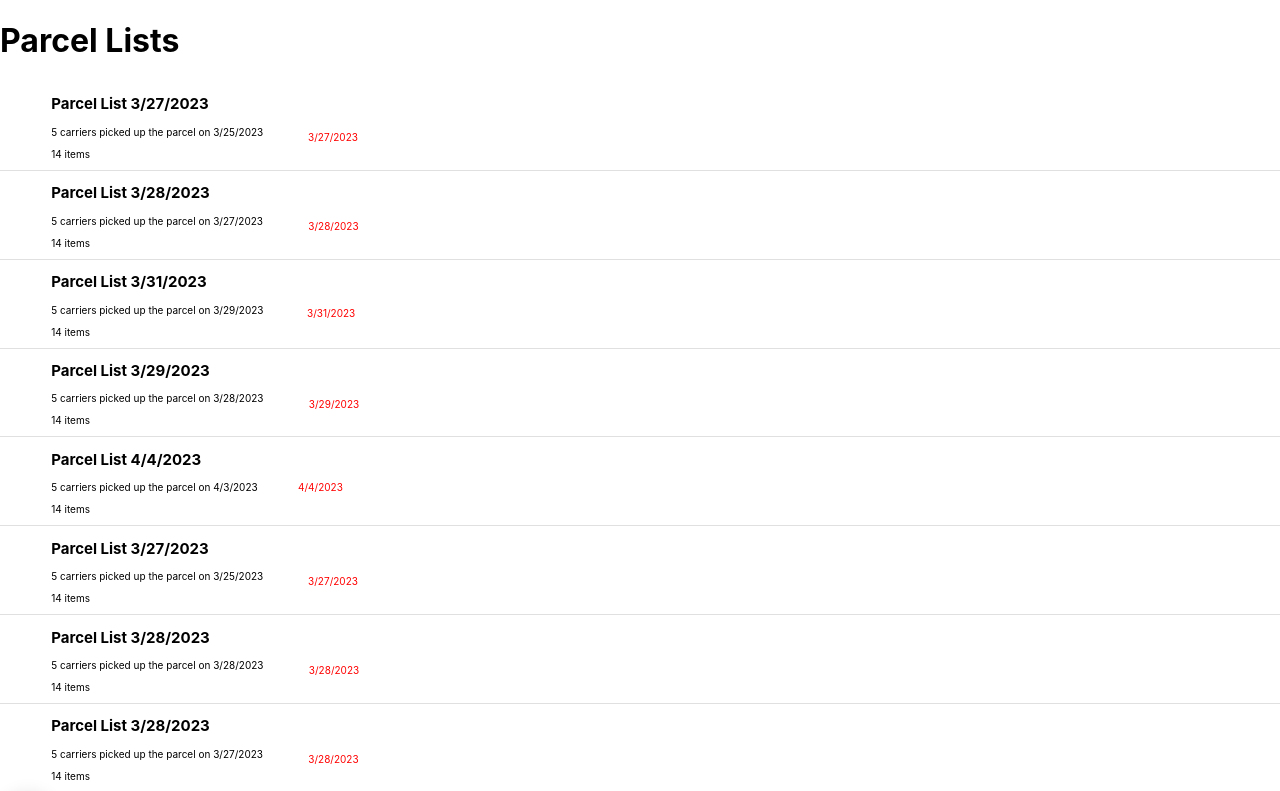
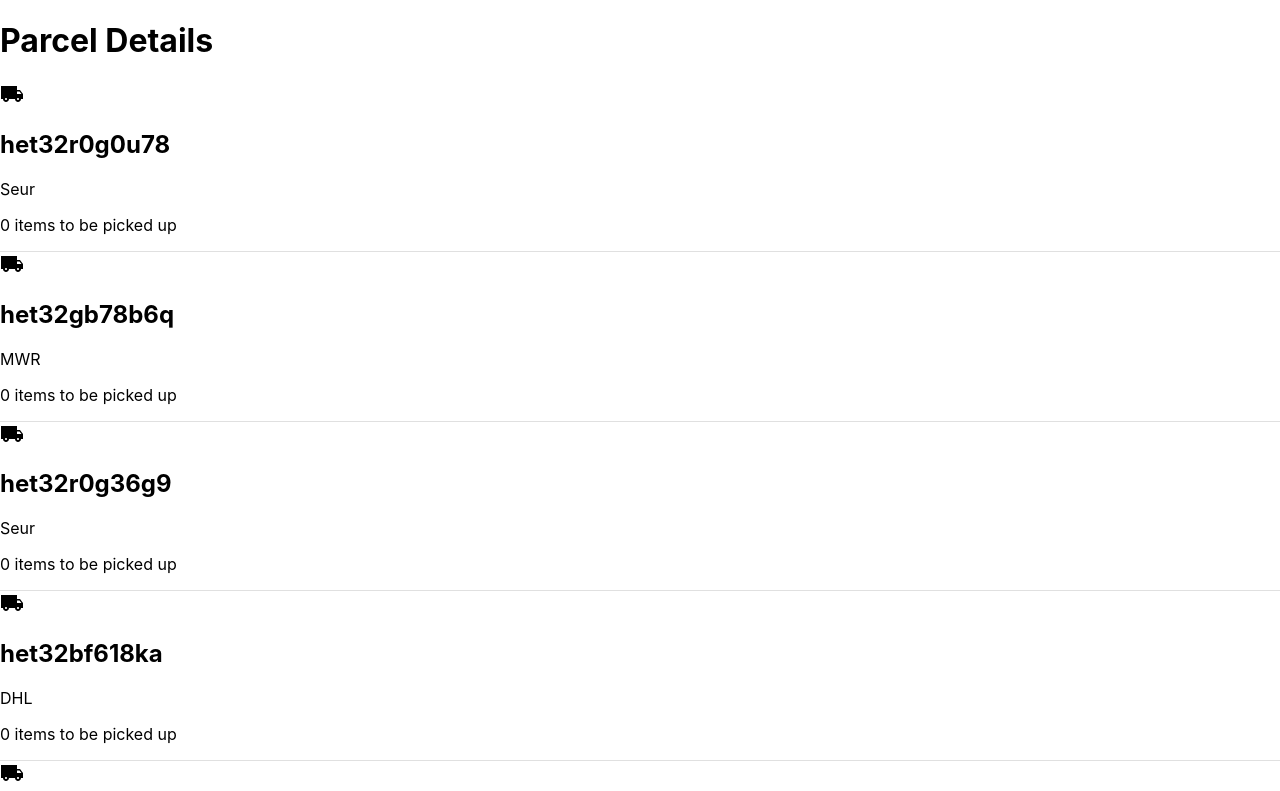
Before and after one commit to JessRm04/mediamarkt-orders-solution, a React (Create React App) app: page / in a window 1280 px wide. Shown: the top 791 px of the page. Built offline with nearby package versions, Linux system fonts and the light colour scheme.

Commit message:
add single parcel page, brings transport.json

```diff
--- a/src/App.js
+++ b/src/App.js
@@ -1,13 +1,14 @@
 import './App.css';
 import {Route, Routes} from "react-router"
 import ParcelLists from './assets/pages/ParcelLists';
-// import ParcelInformationModal from './assets/components/molecules/ParcelInformationModal.jsx'
+import ParcelList from './assets/pages/ParcelList';
+
 
 function App() {
   return (
     <>
     <Routes>
-        <Route path="/" element={<ParcelLists/>} />
+        <Route path="/" element={<ParcelList/>} />
       </Routes>
     </>
   );
--- /dev/null
+++ b/src/assets/components/atoms/parcelDetails/ParcelDetails.jsx
@@ -0,0 +1,26 @@
+import React from 'react'
+import LocalShippingSharpIcon from '@mui/icons-material/LocalShippingSharp'
+import Divider from '@mui/material/Divider'
+import dataItems from '../../../pages/data.json'
+
+
+function ParcelDetails({ oid, shippingCompany, carriers, delivered }) {
+  return (
+    <>
+      <div>
+        <LocalShippingSharpIcon />
+        <div>
+          <h2>{oid}</h2>
+          <p>{shippingCompany} </p>
+          <p>{carriers} items to be picked up</p>
+        </div>
+        <div>
+          <p>{delivered}</p>
+        </div>
+      </div>
+      <Divider />
+    </>
+  );
+}
+
+export default ParcelDetails;
--- a/src/assets/pages/ParcelList.jsx
+++ b/src/assets/pages/ParcelList.jsx
@@ -0,0 +1,31 @@
+import React from 'react';
+import ParcelDetails from '../components/atoms/parcelDetails/ParcelDetails'
+import data from './transportist.json';
+import product from './product.json'
+
+function ParcelList() {
+  const combinedData = data.map(parcel => {
+    const products = product.filter(item => item.id.$oid === parcel.id.$oid);
+    return {
+      oid: parcel.id.$oid,
+      shippingCompany: parcel.companyName,
+      carriers: products.length
+    }
+  });
+
+  return (
+    <div>
+      <h1>Parcel Details</h1>
+      {combinedData.map((parcel) => (
+        <ParcelDetails
+          key={parcel.oid}
+          oid={parcel.oid}
+          shippingCompany={parcel.shippingCompany}
+          carriers={parcel.carriers}
+        />
+      ))}
+    </div>
+  );
+}
+
+export default ParcelList;
--- /dev/null
+++ b/src/assets/pages/product.json
@@ -0,0 +1,92 @@
+[
+    {
+      "id": {
+        "$oid": "fc13ae2238000168"
+      },
+      "type": "Smartwatch",
+      "model": "Amazfit Bip 3",
+      "price": 59,
+      "weigth": 40
+    },
+    {
+      "id": {
+        "$oid": "fc13ae1251rg8kx0"
+      },
+      "type": "Phone",
+      "model": "Samsung Galaxy S23 5G",
+      "price": 961,
+      "weigth": 124
+    },
+    {
+      "id": {
+        "$oid": "fe237e2fh8j0k1a5"
+      },
+      "type": "Television",
+      "model": "Hisense 55A6BG",
+      "price": 339,
+      "weigth": 6340
+    },
+    {
+      "id": {
+        "$oid": "fc13ar52qt67226t"
+      },
+      "type": "PC",
+      "model": "HP 14S-DQ2022NS",
+      "price": 549,
+      "weigth": 1890
+    },
+    {
+      "id": {
+        "$oid": "fc13ae223800a241"
+      },
+      "type": "Smartwatch",
+      "model": "Samsung Watch 4BT",
+      "price": 211,
+      "weigth": 38
+    },
+    {
+      "id": {
+        "$oid": "fc13ar52qt07026j"
+      },
+      "type": "PC",
+      "model": "MacBook Air (2020)",
+      "price": 999,
+      "weigth": 1210
+    },
+    {
+      "id": {
+        "$oid": "fc13ae125y6g0431"
+      },
+      "type": "Phone",
+      "model": "Xiomi Redmi Note 11S",
+      "price": 250,
+      "weigth": 145
+    },
+    {
+      "id": {
+        "$oid": "fe23rj2fs840u7a5"
+      },
+      "type": "Television",
+      "model": "Xiaomi Mi TV P1",
+      "price": 188,
+      "weigth": 4570
+    },
+    {
+      "id": {
+        "$oid": "fc13ae22380ea681"
+      },
+      "type": "Smartwatch",
+      "model": "Apple Watch Series 8",
+      "price": 589,
+      "weigth": 42
+    },
+    {
+      "id": {
+        "$oid": "fc13ae125y0h0577"
+      },
+      "type": "Phone",
+      "model": "iPhone 14 Pro",
+      "price": 1169,
+      "weigth": 153
+    }
+  ]
--- /dev/null
+++ b/src/assets/pages/transportist.json
@@ -0,0 +1,12 @@
+[
+{"id":{"$oid":"het32r0g0u78"},"companyName":"Seur","driver":"Manfred Steger","licensePlate":"3859fyh", "centerAdress":"St. Cal Patrici, 2, Barcelona"},
+{"id":{"$oid":"het32gb78b6q"},"companyName":"MWR","driver":"Anna-maria Tompion", "licensePlate":"5780hqa", "centerAdress":"St. Paris, 158, Barcelona"},
+{"id":{"$oid":"het32r0g36g9"},"companyName":"Seur","driver":"Suellen Sandifer", "licensePlate":"1008dcl", "centerAdress":"St. Cal Patrici, 2, Barcelona"},
+{"id":{"$oid":"het32bf618ka"},"companyName":"DHL","driver":"Demetra Luckman", "licensePlate":"9255jvz", "centerAdress":"St. Estany de la Messeguera, 14, Barcelona"},
+{"id":{"$oid":"het32bff15sm"},"companyName":"DHL","driver":"Judd Beekman", "licensePlate":"2349fia", "centerAdress":"St. Estany de la Messeguera, 14, Barcelona"},
+{"id":{"$oid":"het32yw1747f"},"companyName":"Correos","driver":"Charlean Booker", "licensePlate":"3821has", "centerAdress":"St. Numero 29, 12, Barcelona"},
+{"id":{"$oid":"het32gb7yh18"},"companyName":"MWR","driver":"Stevana Hassan", "licensePlate":"7711gus", "centerAdress":"St. Paris, 158, Barcelona"},
+{"id":{"$oid":"het32r0gr6na"},"companyName":"Seur","driver":"Gearard Dilke", "licensePlate":"4601kme", "centerAdress":"St. Cal Patrici, 2, Barcelona"},
+{"id":{"$oid":"het32yw174i5"},"companyName":"Correos","driver":"Elaina Molyneaux", "licensePlate":"8928jab", "centerAdress":"St. Numero 29, 12, Barcelona"},
+{"id":{"$oid":"het32gb78j6v"},"companyName":"MWR","driver":"Jecho Tatlock", "licensePlate":"1072mbn", "centerAdress":"St. Paris, 158, Barcelona"}
+]
```
Also changed, not shown: src/assets/components/atoms/orderDetails/parcelDetails/ParcelDetails.jsx (deleted), src/assets/components/atoms/parcelDetails/ParcelDetails.css (added).
